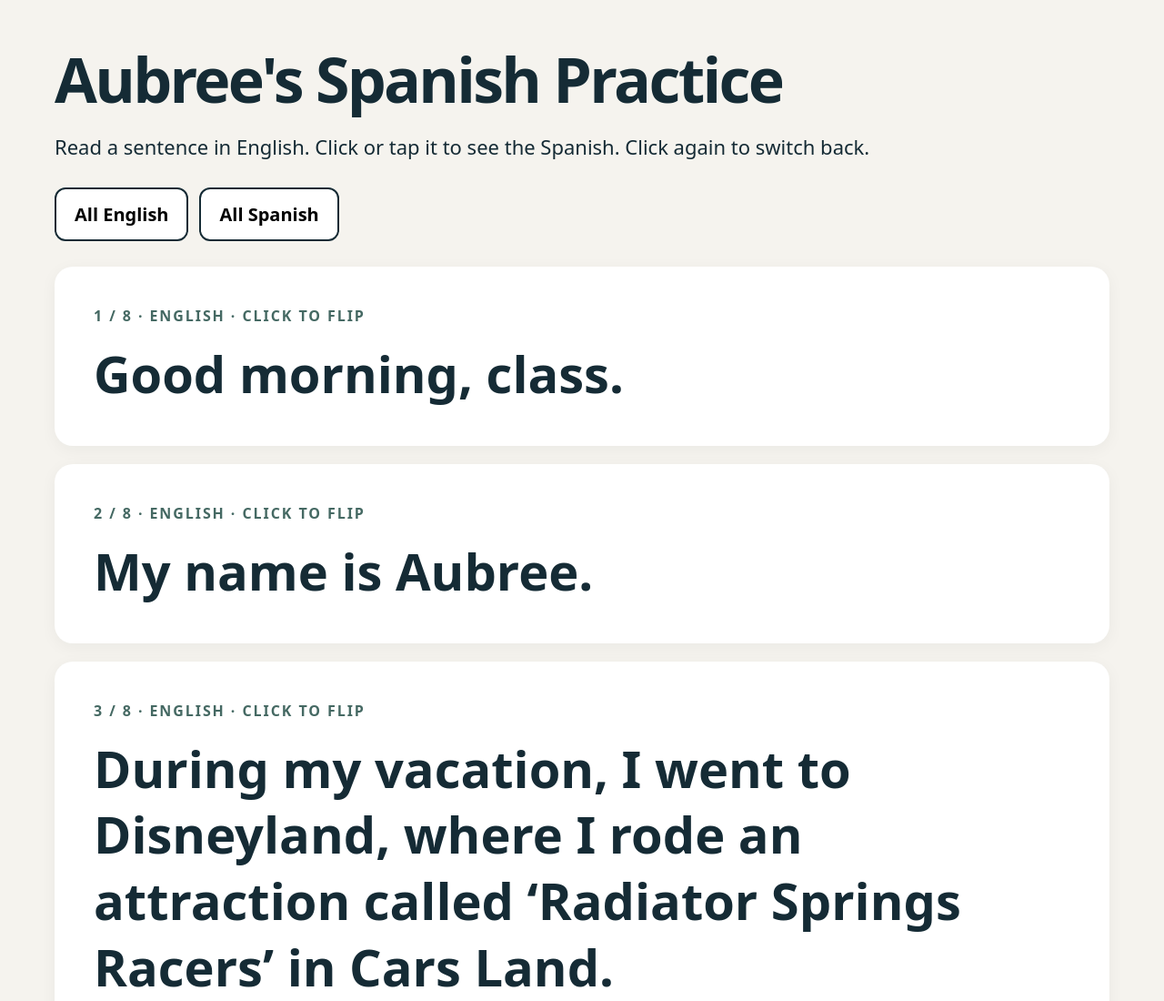
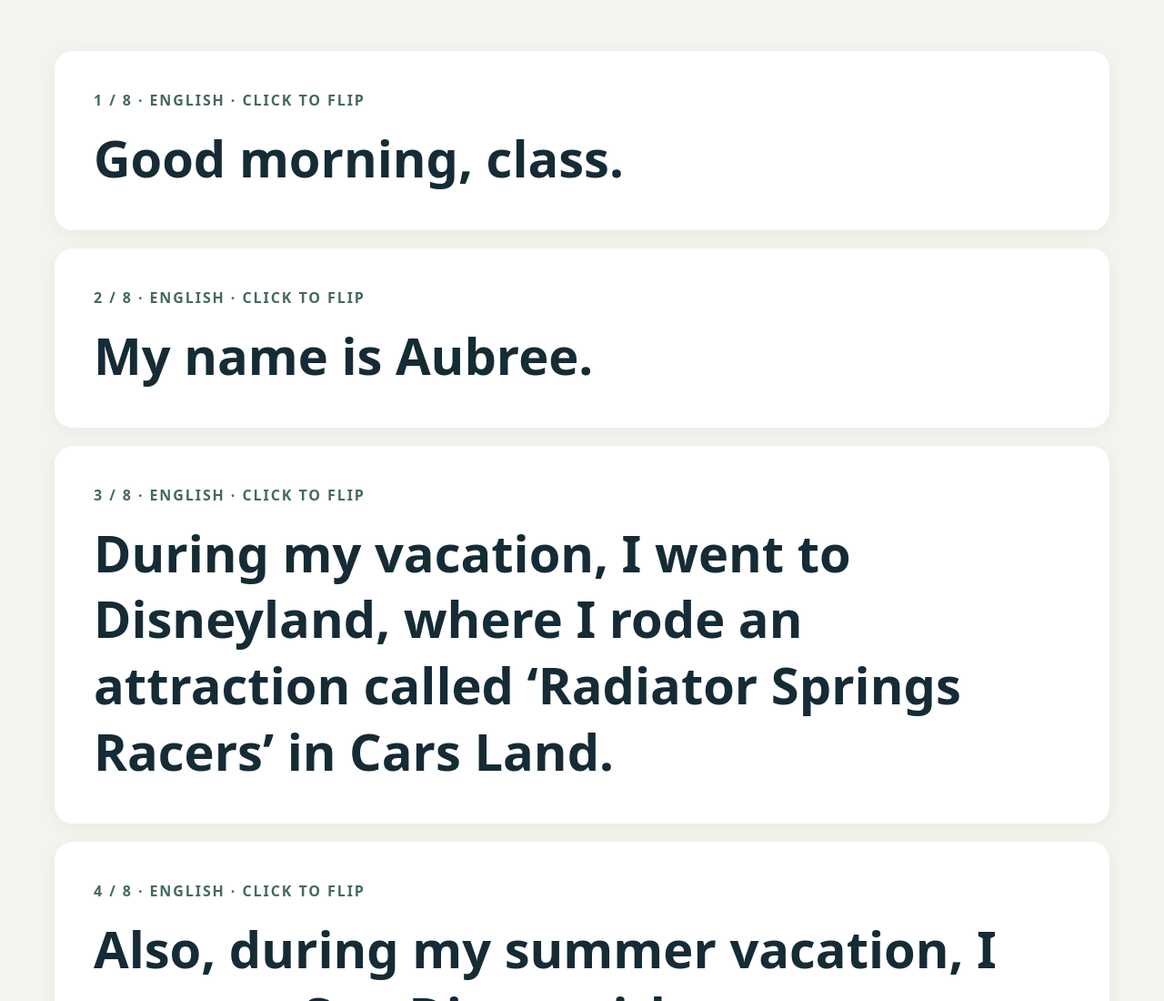
Before and after one commit to esemmelman/byheart01, a plain HTML site: page index.html in a window 1280 px wide. Shown: the top 1100 px of the page at 91% size. Drawn offline with Linux system fonts and the light colour scheme.

Commit message:
Remove page heading instructions and language controls

```diff
--- a/index.html
+++ b/index.html
@@ -9,10 +9,6 @@
     * { box-sizing: border-box; }
     body { margin: 0; }
     main { max-width: 1200px; margin: auto; padding: 40px 20px 80px; }
-    h1 { font-size: clamp(36px, 6vw, 68px); font-weight: 900; margin: 0 0 12px; letter-spacing: -0.04em; }
-    .intro { font-size: 22px; line-height: 1.5; margin: 0 0 28px; }
-    .controls { display: flex; gap: 12px; flex-wrap: wrap; margin-bottom: 28px; }
-    .controls button { font: 700 20px system-ui; padding: 14px 20px; border: 2px solid #152b35; border-radius: 12px; background: white; cursor: pointer; }
     ol { list-style: none; padding: 0; display: grid; gap: 20px; }
     .sentence { width: 100%; text-align: left; border: 3px solid transparent; border-radius: 20px; background: white; color: #152b35; padding: clamp(22px, 4vw, 40px); box-shadow: 0 4px 18px #152b350c; cursor: pointer; }
     .sentence:hover { border-color: #328079; }
@@ -26,9 +22,6 @@
 </head>
 <body>
   <main>
-    <h1>Aubree's Spanish Practice</h1>
-    <p class="intro">Read a sentence in English. Click or tap it to see the Spanish. Click again to switch back.</p>
-    <div class="controls"><button id="english">All English</button><button id="spanish">All Spanish</button></div>
     <ol id="sentences" aria-label="Practice sentences"></ol>
     <footer>You can also use Tab to choose a sentence, then Enter or Space to flip it.</footer>
   </main>
@@ -61,11 +54,6 @@
       li.append(button);
       document.querySelector('#sentences').append(li);
     });
-    for (const [id, spanish] of [['english', false], ['spanish', true]]) {
-      document.getElementById(id).addEventListener('click', () => {
-        document.querySelectorAll('.sentence').forEach((button, index) => show(button, index, spanish));
-      });
-    }
   </script>
 </body>
 </html>
```
Also changed, not shown: 1 other file.
